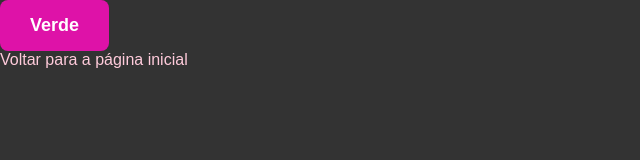
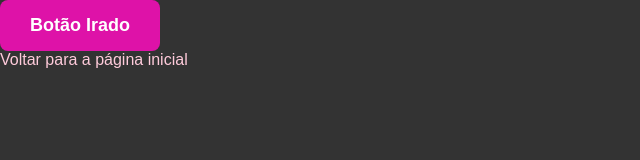
Before and after one commit to Andreryuu/ExtraClasse-Ux-e-Desenvolvimento-Web, a plain HTML site: page pag2.html in a window 1280 px wide. Shown: the whole page, without its empty margins (0-640 px from the left). Drawn offline with Linux system fonts and the light colour scheme.

Commit message:
Alterando botão Irado

```diff
--- a/pag2.html
+++ b/pag2.html
@@ -9,7 +9,7 @@
 </head>
 <body>
 
-    <button id="meu-botao">Verde</button>
+    <button id="meu-botao">Botão Irado</button>
 
     <br> <a href="index.html">Voltar para a página inicial</a>
 
```
